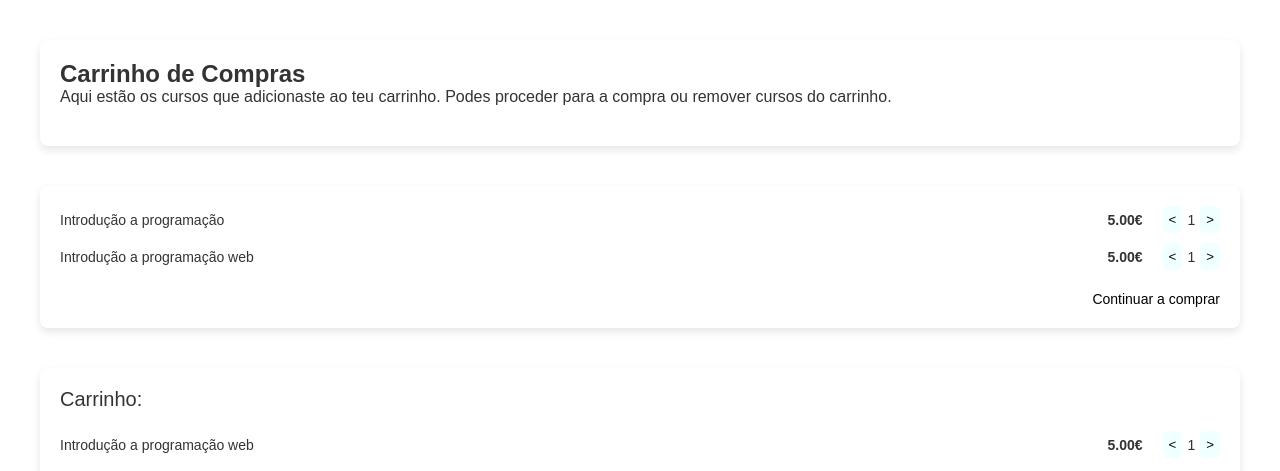
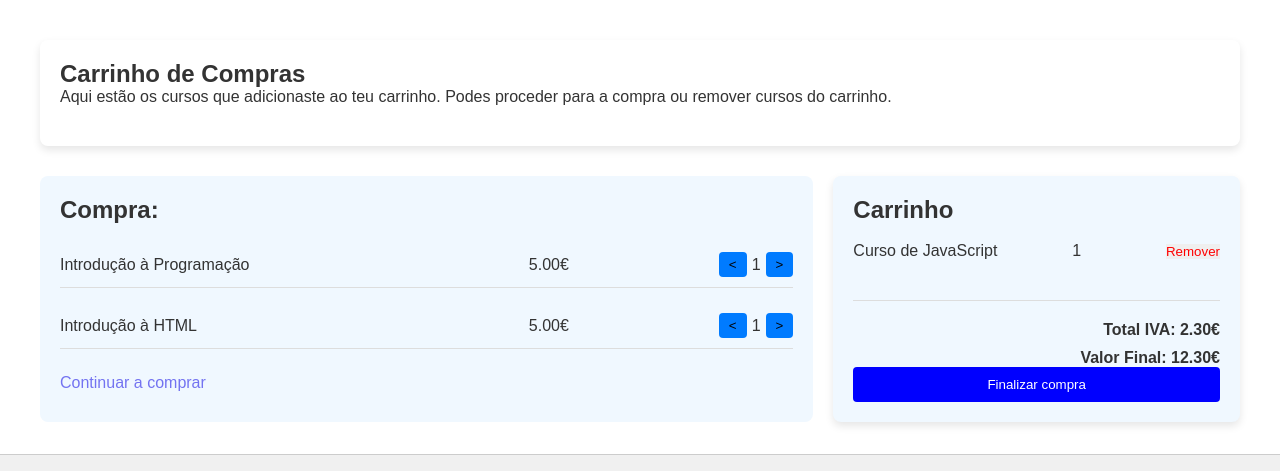
Before and after one commit to FlaashTT/SmartLearn, a PHP site: page /src/views/layout/layout_carrinho.html in a window 1280 px wide. Shown: the part 87-558 px from the top of the page. Run offline with PHP 8.4, Linux system fonts and the light colour scheme.

Commit message:
Update V2.0

```diff
--- a/assets/css/style_carrinho.css
+++ b/assets/css/style_carrinho.css
@@ -17,7 +17,7 @@
     margin-top: 40px;
 }
 
-/* ---------- Secção de Carrinho ---------- */
+/* ---------- Secção de Carrinho de Compras ---------- */
 
 .hero {
     flex: 2;
@@ -25,6 +25,7 @@
     border-radius: 8px;
     margin-top: 40px;
     box-shadow: 0 4px 8px rgba(0, 0, 0, 0.1);
+
 }
 
 .hero h2 {
@@ -38,24 +39,64 @@
     margin-bottom: 20px;
 }
 
-.item {
+/* ---------- Secção Principal Carrinho ---------- */
+
+.main-container {
+    display: flex;
+    gap: 20px;
+    margin-top: 20px;
+    width: 100%;
+    max-width: 1200px;
+    margin: 0 auto;
+}
+
+.compra {
+    background-color: aliceblue;
+    padding: 20px;
+    margin-top: 30px;
+    border-radius: 8px;
+    width: 10%;
+    max-height: auto;
+    overflow-y: auto;
+    box-sizing: border-box;
+}
+
+aside {
+    flex: none; /* Remove o comportamento de flex-grow */
+    background-color: #f4f4f4;
+    margin-top: 30px;
+    padding: 20px;
+    border-radius: 8px;
+    box-shadow: 0 4px 8px rgba(0, 0, 0, 0.1);
+    height: auto; /* Ajusta a altura automaticamente */
+}
+
+.compra {
+    flex: 2;
+}
+
+aside {
+    flex: 1;
+}
+
+.compra, .carrinho{
+    background-color: aliceblue;
+    padding: 20px;
+    border-radius: 8px;
+    width: 100%;
+}
+
+.compra h2, .carrinho h2 {
+    margin-top: 0;
+}
+
+.item, .cart-item{
     display: flex;
     justify-content: space-between;
     align-items: center;
-    margin-bottom: 10px;
+    margin-bottom: 15px;
 }
 
-.item span {
-    flex: 1;
-    font-size: 14px;
-}
-
-.item strong {
-    width: 80px;
-    text-align: right;
-    margin-right: 20px;
-    font-size: 14px;
-}
 
 .quantidade{
     display: flex;
@@ -63,51 +104,68 @@
     gap: 5px;
 }
 
-.quantidade button{
-    background-color: azure;
-    border: 1px solid azure;
-    border-radius: 5px;
-    padding: 5px;
-    cursor: pointer;
+.item {
+    display: flex;
+    justify-content: space-between;
+    align-items: center;
+    padding: 10px 0;
+    border-bottom: 1px solid #ddd;
 }
 
-.continuar{
-    text-align: right;
-    margin-top: 20px;
+.item-name {
+    flex: 2; /* Nome do curso ocupa mais espaço */
+    text-align: left;
 }
 
-.continuar a{
-    text-decoration: none;
-    color: black;
-    font-size: 14px;
+.item-price {
+    flex: 1; /* Preço ocupa espaço fixo */
+    text-align: right;
+    margin-right: 150px ;
 }
 
 
-.carrinho .item{
-    margin-bottom: 15px;
+.quantidade button{
+    padding: 5px 10px;
+    border: none;
+    background-color: #007bff;
+    cursor: pointer;
+    border-radius: 4px;
 }
 
-.carrinho .item .remover{
-    color: black;
-    font-size: 14px;
-    cursor: pointer;
+.continue{
+    display: inline-block;
+    margin-top: 10px;
+    text-decoration: none;
+    color: rgb(115, 115, 241);
 }
 
-.carrinho .total{
-    margin-top: 20px;
-    font-size: 14px;
+.carrinho .cart-item .remove{
+    margin-left: 10px;
+    color: red;
+    text-decoration: none;
+    cursor: pointer;
+    border: none;
 }
 
-.carrinho .finalizar{
-    margin-top: 20px;
+.totals {
+    margin-top: 40px; /* Aumenta o espaçamento acima */
+    padding-top: 20px; /* Adiciona um espaçamento interno no topo */
+    border-top: 1px solid #ddd; /* Adiciona uma linha para separação */
+    font-weight: bold;
+    text-align: right; /* Alinha o texto à direita */
+    display: flex;
+    flex-direction: column; /* Empilha os elementos verticalmente */
+    gap: 10px; /* Adiciona espaçamento entre os elementos */
+}
+
+.finalizar{
+    display: block;
+    width: 100%;
+    padding: 10px;
+    background-color: blue;
+    color: white;
+    border: none;
+    border-radius: 4px;
+    cursor: pointer;
     text-align: center;
 }
-
-.carrinho .finalizar button{
-    background-color: aliceblue;
-    border: none;
-    border-radius: 5px;
-    padding: 10px 20px;
-    cursor: pointer;
-    font-size: 14px;
-}
--- a/src/views/layout/layout_carrinho.html
+++ b/src/views/layout/layout_carrinho.html
@@ -68,7 +68,6 @@
     </header>
 
     <!-- Secção Principal (Hero) -->
-
     <main class="container">
       <section class="hero container">
         <div>
@@ -79,12 +78,17 @@
           </p>
         </div>
       </section>
+    </main>
 
-      <section class="hero container">
-        <div class="compra">
+    <main class="main-container">
+
+
+      <section class="compra">
+        <h2>Compra:</h2>
+        <br>
         <div class="item">
-            <span>Introdução a programação </span>
-            <strong>5.00€</strong>
+          <span>Introdução à Programação</span>
+          <span class="item-price">5.00€</span>
           <div class="quantidade">
             <button>&lt;</button>
             <span>1</span>
@@ -92,53 +96,31 @@
           </div>
         </div>
         <div class="item">
-            <span>Introdução a programação web</span>
-            <strong>5.00€</strong>
+          <span>Introdução à HTML</span>
+          <span class="item-price">5.00€</span>
           <div class="quantidade">
             <button>&lt;</button>
             <span>1</span>
             <button>&gt;</button>
           </div>
         </div>
-          <div class="continuar">
-            <a href="#">Continuar a comprar</a>
-          </div>
-        </div>
+        <a href="#" class="continue">Continuar a comprar</a>
       </section>
 
-      <section class="hero container">
-        <div class="carrinho">
-          <h2>Carrinho:</h2>
-          <div class="item">
-            <span>Introdução a programação web</span>
-            <strong>5.00€</strong>
-            <div class="quantidade">
-              <button>&lt;</button>
+      <aside class="carrinho">
+        <h2>Carrinho</h2>
+        <br>
+        <div class="cart-item">
+          <span>Curso de JavaScript</span>
           <span>1</span>
-              <button>&gt;</button>
+          <button class="remove">Remover</button>
         </div>
+        <div class="totals">
+          <span>Total IVA: 2.30€</span>
+          <span>Valor Final: 12.30€</span>
         </div>
-          <div class="item">
-            <span>Introdução a programação web</span>
-            <strong>5.00€</strong>
-            <div class="quantidade">
-              <button>&lt;</button>
-              <span>1</span>
-              <button>&gt;</button>
-            </div>
-          </div>
-          <span class="remover">Remover</span>
-          <div class="total">
-            <p>Total IVA: 5.00€</p>
-            <p><strong>Valor Final: 12.30€</strong></p>
-          </div>
-          <div class="finalizar">
-            <button>Finalizar Compra</button>
-          </div>
-        </div>
-
-
-      </section>
+        <button class="finalizar">Finalizar compra</button>
+      </aside>
     </main>
 
     <!-- Rodapé -->
```
Also changed, not shown: 1 other file. Lines whose indentation alone changed are shown as unchanged.
